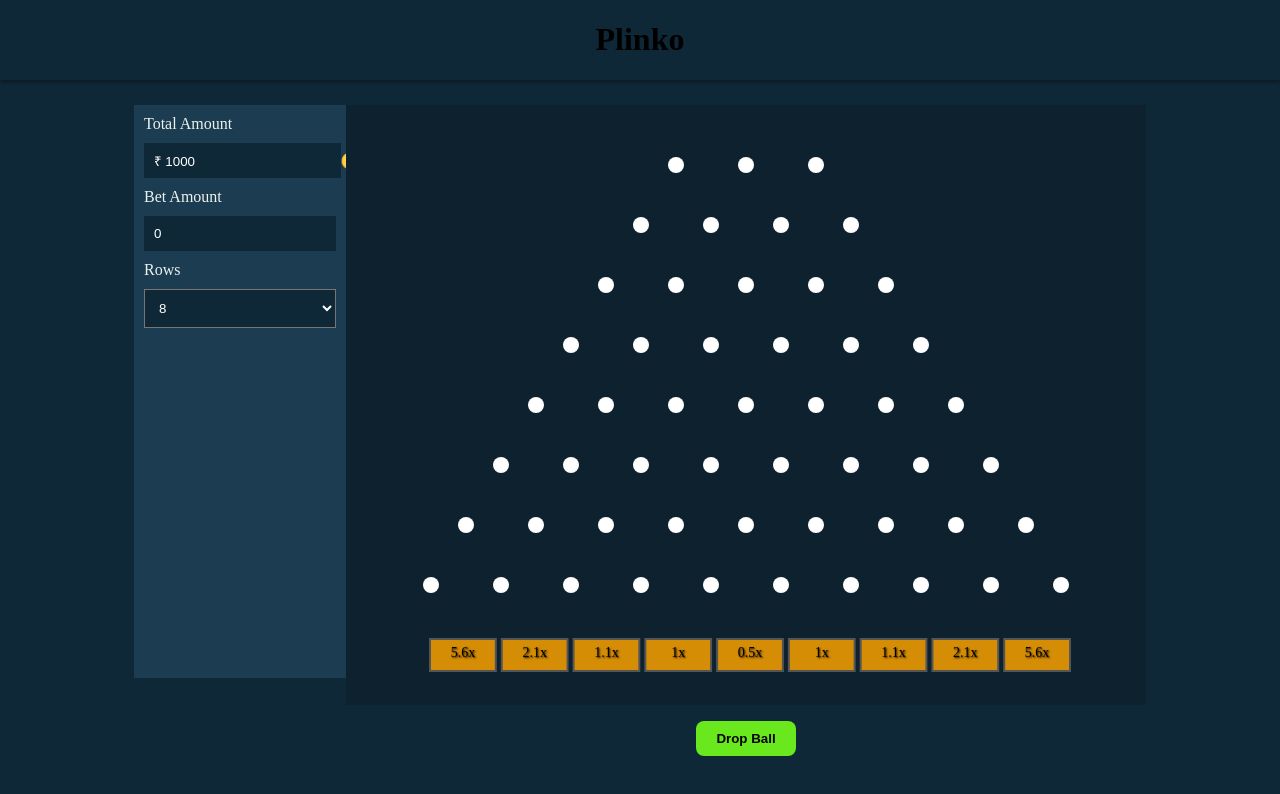
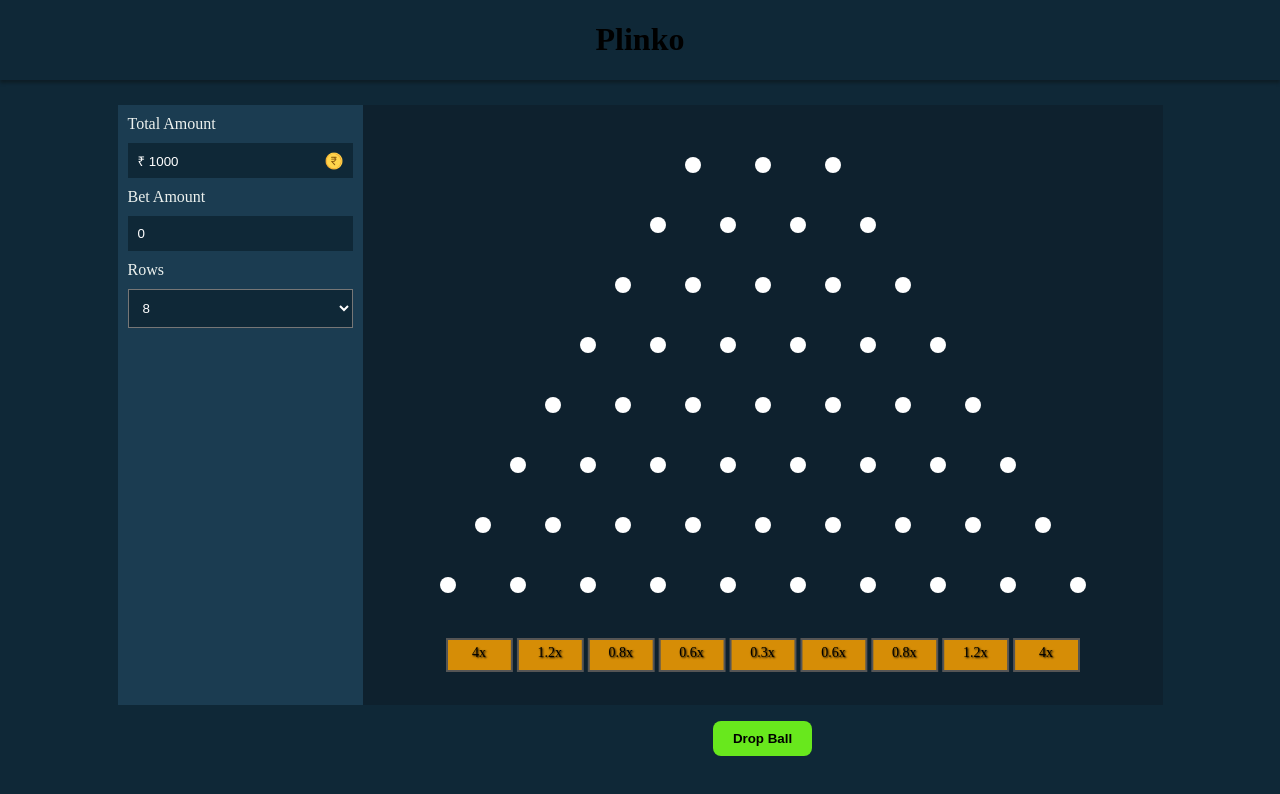
Before and after one commit to abhiNanand/Plinko-Game, a React (Vite) app: page / in a window 1280 px wide. Shown: the top 794 px of the page. Built offline with nearby package versions, Linux system fonts and the light colour scheme.

Commit message:
fix: update ui

```diff
--- a/src/App.css
+++ b/src/App.css
@@ -22,5 +22,5 @@ html, body, #root {
   display: flex;
   justify-content: center;
   margin-top: 2%;
-  height: 71.6vh;
+  height: 600px ;
  }
--- a/src/Components/Game/Game.tsx
+++ b/src/Components/Game/Game.tsx
@@ -1,4 +1,3 @@
-
 import { useEffect, useRef,useState } from "react";
 import Matter from "matter-js";
 import { sound } from "../../assets";
@@ -50,16 +49,18 @@ export default function Game() {
     const startat = Math.max(minX, Math.min(maxX, x));
     x = startX + 2 * spacingX;
     const endat = Math.max(minX, Math.min(maxX, x));
+
+
     const n = getRandomInt(startat, endat);
-    const ballRadius = 14 - (rows - 8) * 0.4;
+    const ballRadius = 14 - (rows - 8) * 0.5;
 
-    const ball = Matter.Bodies.circle(n, 0, ballRadius, {
-      restitution: 0.4,
-      friction: 0,
+    const ball = Matter.Bodies.circle(n, 10, ballRadius, {
+      restitution: 0.6,
+      friction: 0.4,
       render: { fillStyle: "#c95555" },
       label: "ball",
     });
-    Matter.Composite.add(engine.world, ball);
+    Matter.Composite.add(engine.world,ball);
   };
 
   useEffect(() => {
@@ -116,20 +117,18 @@ export default function Game() {
 
         const peg = Bodies.circle(x, y, pegRadius, {
           isStatic: true,
-          friction: 0,
+          friction: 0.4,
           render: { fillStyle: "white" },
         });
         pegs.push(peg);
       }
     }
 
-
-
-    const leftWall = Bodies.rectangle(startpat-30, 300, 40, 600, {
+    const leftWall = Bodies.rectangle(startpat-20-pegRadius, 300, 40, 600, {
       isStatic: true,
       render: { fillStyle: "#0E212E" },
     });
-    const rightWall = Bodies.rectangle(endpat+30, 300, 40, 600, {
+    const rightWall = Bodies.rectangle(endpat+20, 300, 40, 600, {
       isStatic: true,
       render: { fillStyle: "#0E212E" },
     });
@@ -137,7 +136,7 @@ export default function Game() {
      const pointBoxes: Matter.Body[] = [];
     const labels: {x: number; multiplier: number}[] = [];
 
-     const totalAvailableWidth = endpat - startpat;
+     const totalAvailableWidth = endpat - startpat-pegRadius;
 
      const gapSize = pegRadius;
 
@@ -216,9 +215,9 @@ export default function Game() {
   return (
     <div style={{position:"relative"}}>
       <div ref={sceneRef} className="plinko-board" style={{ width: 800, height: 600 }}/>
-      {boxLabels.map((label,idx)=>(
+      {boxLabels.map((label)=>(
         <div
-        key={idx}
+        key={`pointBox`}
         className="box-label"
         style={{
           position:"absolute",
--- a/src/Components/Menu/Menu.css
+++ b/src/Components/Menu/Menu.css
@@ -1,42 +1,41 @@
-.menu-container{
-    color:rgb(237, 242, 239);
+.menu-container {
+  color: rgb(237, 242, 239);
   background-color: rgb(27, 60, 81);
-    display: flex;
-    flex-direction: column;
-    gap:10px;
-    padding: 10px;
-    width: 15vw;
+  display: flex;
+  flex-direction: column;
+  gap: 10px;
+  padding: 10px;
 }
 
-.amount-input{
-  background-color:rgb(15, 40, 55);
+.amount-input {
+  background-color: rgb(15, 40, 55);
   display: flex;
   justify-content: space-between;
   align-items: center;
-  padding: 0  10px  0 0;
+  padding: 0 10px 0 0;
 }
-.menu-container input{
-    background-color:rgb(15, 40, 55);
-    color:white;
-   border:none;
-   padding: 10px;
+.menu-container input {
+  background-color: rgb(15, 40, 55);
+  color: white;
+  border: none;
+  padding: 10px;
 }
-.menu-container select{
-    background-color:rgb(15, 40, 55);
-    color:white;
-    padding: 10px;
+.menu-container select {
+  background-color: rgb(15, 40, 55);
+  color: white;
+  padding: 10px;
 }
-input:focus{
+input:focus {
   outline: none;
 }
 
-select:focus{
-    outline:none;
+select:focus {
+  outline: none;
 }
 
 input:disabled {
   cursor: not-allowed;
 }
-select:disabled{
-  cursor:not-allowed;
+select:disabled {
+  cursor: not-allowed;
 }
--- a/src/Shared/Constants.ts
+++ b/src/Shared/Constants.ts
@@ -8,15 +8,14 @@ export const TEXT = {
     DROP_BALL: 'Drop Ball',
 }
 
-export const points =
-[
-    [5.6, 2.1, 1.1, 1, 0.5, 1, 1.1, 2.1, 5.6],
-    [5.6, 2, 1.5, 1, 0.7, 0.7, 1, 1.6, 2, 5.6],
-    [8.9, 3, 1.4, 1.1,1, 0.5, 1, 1.1, 1.4, 3,8.9],
-    [8.4, 3, 1.9, 1.3, 1, 0.7, 0.7, 1, 1.3, 1.9, 3, 8.4],
-    [10, 3, 1.6, 1.4, 1.1, 1, 0.5, 1, 1.1, 1.4, 1.6, 3, 10],
-    [8.1, 4, 3, 1.9, 1.2, 0.9, 0.7, 0.7, 0.9, 1.2, 1.9, 3, 4, 8.1],
-    [7.1, 4, 1.9, 1.4, 1.3, 1.1, 1, 0.5, 1, 1.1, 1.1, 1.3, 1.4, 1.9,4,7.1],
-    [15, 8, 3, 2, 1.5, 1.1, 1, 0.7, 0.7, 1, 1.1, 1.5, 2, 3, 8, 15],
-    [16, 9, 2, 1.4, 1.4, 1.2, 1.1, 1, 0.5, 1, 1.1, 1.2, 1.4, 1.4, 2, 9, 16],
-];
+export const points = [
+    [4, 1.2, 0.8, 0.6, 0.3, 0.6, 0.8, 1.2, 4],
+    [4, 1.1, 0.7, 0.5, 0.3, 0.3, 0.5, 0.7, 1.1, 4],
+    [4, 1.4, 0.9, 0.6, 0.4, 0.2, 0.4, 0.6, 0.9, 1.4, 4],
+    [4, 1.6, 1, 0.8, 0.5, 0.2, 0.2, 0.5, 0.8, 1, 1.6, 4],
+    [4, 2, 1.2, 0.9, 0.6, 0.3, 0.2, 0.3, 0.6, 0.9, 1.2, 2, 4],
+    [4, 2.5, 1.3, 1, 0.7, 0.4, 0.3, 0.3, 0.4, 0.7, 1, 1.3, 2.5, 4],
+    [4, 3, 1.4, 1.1, 0.8, 0.5, 0.3, 0.2, 0.3, 0.5, 0.8, 1.1, 1.4, 3, 4],
+    [4, 3.5, 2.5, 1.6, 1.2, 0.9, 0.6, 0.3, 0.3, 0.6, 0.9, 1.2, 1.6, 2.5, 3.5, 4],
+    [4, 3.5, 2, 1.4, 1, 0.7, 0.5, 0.3, 0.3, 0.5, 0.7, 1, 1.4, 2, 4, 3.5, 4],
+  ];
```
